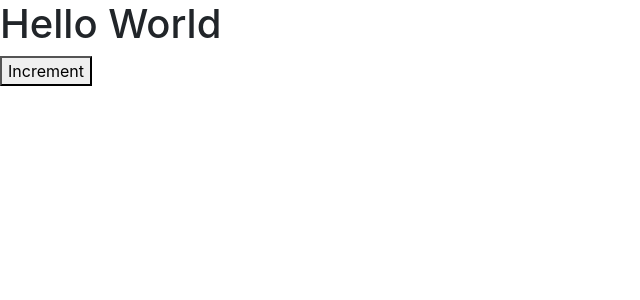
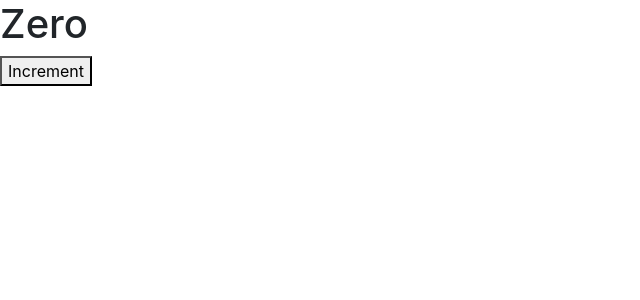
Before and after one commit to mcn1349/RestsUp-1, a React (Create React App) app in the folder react study so far/other study binge/counter/: page / in a window 1280 px wide. Shown: the top 300 px of the page, without its empty margins (0-640 px from the left). Built offline with nearby package versions, Linux system fonts and the light colour scheme.

Commit message:
more tutorials stuff with comments

```diff
--- a/react study so far/other study binge/counter/src/components/counter.jsx
+++ b/react study so far/other study binge/counter/src/components/counter.jsx
@@ -1,15 +1,30 @@
 import React, { Component } from "react";
 
 class Counter extends Component {
+  //This is basically your global variable
+  state = {
+    count: 0,
+    address: {
+      street: ""
+    }
+  };
   render() {
     return (
       //React.Fragment is like Div, but allows the component inside to group within the destinated div
+      //Using {} within the HTML code, u can call functions, prop or state within to get the value you want
       <React.Fragment>
-        <h1>Hello World</h1>
+        <span>{this.formatCount()}</span>
         <button>Increment</button>
       </React.Fragment>
     );
   }
+  formatCount() {
+    // You can also take a global variable like this
+    const { count } = this.state;
+    //You can also return a JSX expression or you could do
+    const green = <h1>Zero</h1>;
+    return count === 0 ? green : count;
+  }
 }
 
 export default Counter;
```
